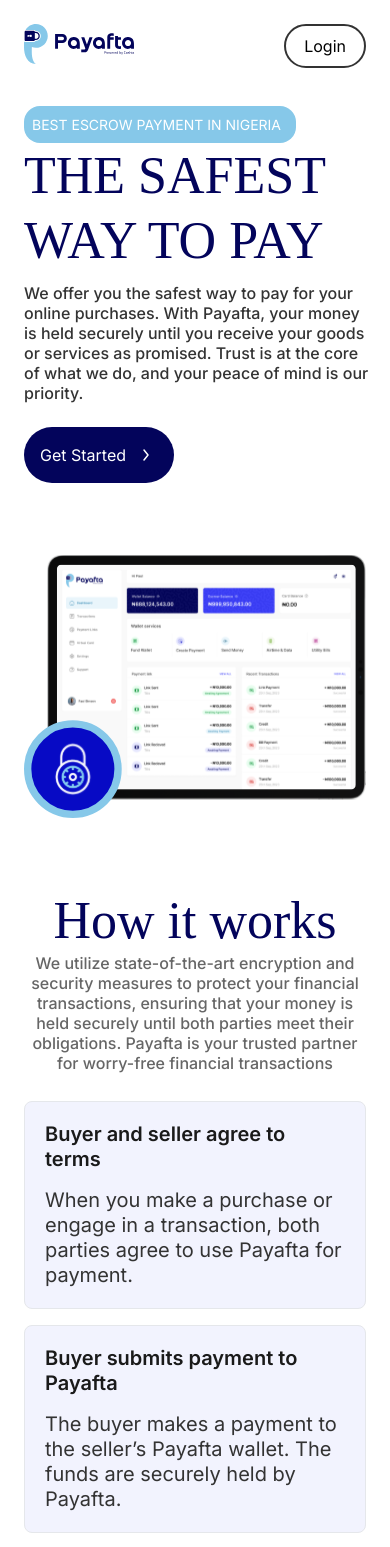
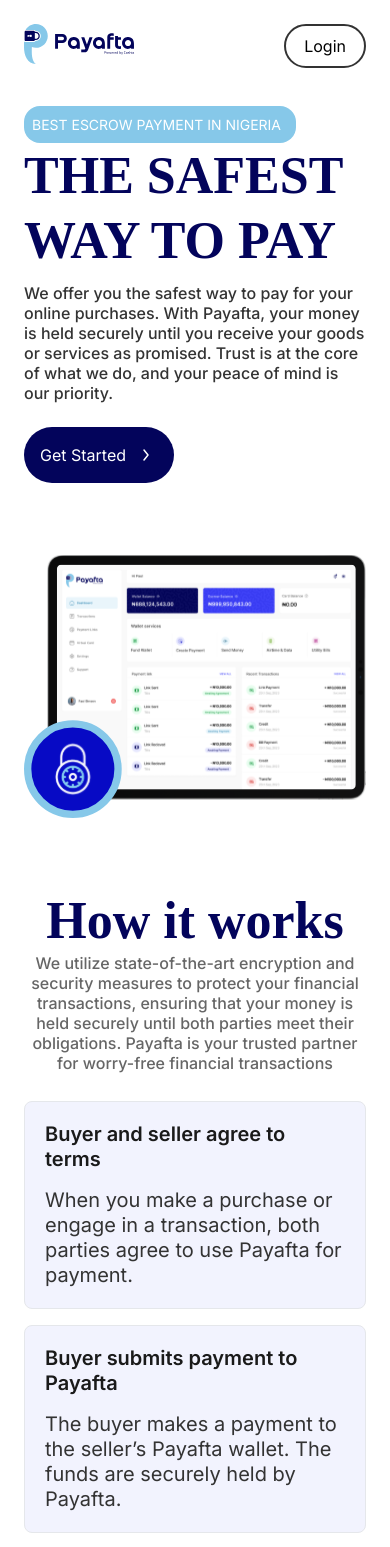
Before and after one commit to FirstFounders-Inc/payafta, a React (Vite) app: page /home in a window 390 px wide. Shown: the top 1547 px of the page. Built offline with nearby package versions, Linux system fonts and the light colour scheme.

Commit message:
chore: implemented home page

```diff
--- a/src/modules/authentication/Home/components/BuyerProtection.tsx
+++ b/src/modules/authentication/Home/components/BuyerProtection.tsx
@@ -7,7 +7,7 @@ const BuyerProtection = () => {
         <img src={buyerProtection} alt="a happy lady" />
       </div>
       <div className="">
-        <h1 className="lg:w-[624px]  font-normal  text-[52px] lg:text-[64px]  leading-[65px] lg:leading-[80px] text-[#03045B] font-[Millik]">
+        <h1 className="lg:w-[624px]  font-bold  text-[52px] lg:text-[64px]   text-[#03045B] font-[Millik]">
           Buyer Protection with Payafta
         </h1>
         <p className="text-[20px] leading-[25px] text-[#333333] font-medium lg:w-[624px] pt-4">
--- a/src/modules/authentication/Home/components/HowItWorks.tsx
+++ b/src/modules/authentication/Home/components/HowItWorks.tsx
@@ -36,7 +36,7 @@ const HowItWorks = () => {
   return (
     <div className=" pt-[40px] md:pt-[86px] ">
       <div className="flex flex-col items-center justify-center">
-        <h1 className=" font-normal  text-[52px] md:text-[64px]  leading-[65px] md:leading-[80px] text-[#03045B] font-[Millik]">
+        <h1 className=" font-bold  text-[52px] md:text-[64px]  leading-[65px] md:leading-[80px] text-[#03045B] font-[Millik]">
           How it works
         </h1>
         <p className=" text-[16px] lg:text-[20px] text-center font-medium   lg:w-[838px]  leading-[20px] lg:leading-[25px] text-[#666666]">
--- a/src/modules/authentication/Home/components/SafePayment.tsx
+++ b/src/modules/authentication/Home/components/SafePayment.tsx
@@ -21,10 +21,10 @@ const SafePayment = () => {
               <p className=" rounded-[16px] md:rounded-[24px] bg-[#86C8E9] p-2 w-[272px] text-[#fff] uppercase  text-[14px] font-600">
                 {el?.smallText}
               </p>
-              <h1 className=" font-[Millik] text-[52px] lg:text-[80px] font-normal text-[#03045B] w-[351px]  md:w-[700px] lg:w-[539px]  leading-[65px] md:leading-[100px] uppercase mb-[10px]">
+              <h1 className=" font-[Millik] text-[52px] lg:text-[80px] font-bold text-[#03045B]   md:w-[700px] lg:w-[539px]  leading-[65px] md:leading-[100px] uppercase mb-[10px]">
                 {el?.bigText}
               </h1>
-              <p className="text-[#333333] text-[16px] md:text-[20px] leading-[20px] md:leading-[25px] font-medium w-[350px] md:w-[649px] mb-[24px]">
+              <p className="text-[#333333] text-[16px] md:text-[20px] leading-[20px] md:leading-[25px] font-medium  md:w-[649px] mb-[24px]">
                 {el?.paragraph}
               </p>
               <button className="flex gap-2  rounded-[31px] lg:rounded-[48px] bg-[#03045B]  p-4 lg:p-6">
--- a/src/modules/authentication/Home/components/SellerProtection.tsx
+++ b/src/modules/authentication/Home/components/SellerProtection.tsx
@@ -4,7 +4,7 @@ const SellerProtection = () => {
   return (
     <div className="flex flex-col lg:flex-row gap-2 items-center justify-center pt-16">
       <div className="flex-1">
-        <h1 className=" lg:w-[624px] text-[64px] leading-[80px] text-[#03045B] font-normal font-[Millik]">
+        <h1 className=" lg:w-[624px] text-[64px] leading-[80px] text-[#03045B] font-bold font-[Millik]">
           Seller Protection with Payafta
         </h1>
         <p className="lg:w-[624px] text-[20px] leading-[25px] font-medium text-[#333333] pt-4">
--- a/src/modules/authentication/Home/components/SetUpEscrow.tsx
+++ b/src/modules/authentication/Home/components/SetUpEscrow.tsx
@@ -4,9 +4,9 @@ import phoneScreen from '@assets/svg/phoneScreen.svg';
 
 const SetUpEscrow = () => {
   return (
-    <div className="bg-[#E9F5FB] lg:h-[639px] border rounded-[24px] flex  flex-col lg:flex-row gap-4 p-[40px] mt-14">
+    <div className="bg-[#E9F5FB] lg:h-[639px] border rounded-[24px] flex  flex-col lg:flex-row gap-4 px-[40px] pt-[40px] mt-14">
       <div className="lg:w-[729px]">
-        <h1 className="text-[64px] leading-[80px] text-[#03045B] font-[Millik] pb-6">
+        <h1 className="text-[64px] leading-[80px] text-[#03045B] font-[Millik] pb-6 font-bold">
           Set Up Escrow Payments with Payafta
         </h1>
         <div>
--- a/src/modules/authentication/Home/components/WhatCanYouBuy.tsx
+++ b/src/modules/authentication/Home/components/WhatCanYouBuy.tsx
@@ -4,7 +4,7 @@ import check from '@assets/icons/check.svg';
 const WhatCanYouBuy = () => {
   return (
     <div className="flex flex-col items-center justify-center pt-16">
-      <h1 className="lg:w-[920px] text-center  text-[52px] lg:text-[64px]  leading-[65px] lg:leading-[80px] text-[#03045B] font-normal font-[Millik]">
+      <h1 className="lg:w-[920px] text-center  text-[52px] lg:text-[64px]  leading-[65px] lg:leading-[80px] text-[#03045B] font-bold font-[Millik]">
         What Can You Buy & Sell Using PayAfta?
       </h1>
       <div className="flex flex-col md:flex-row gap-10 lg:gap-24 pt-6">
```
Also changed, not shown: src/modules/authentication/Home/components/Footer.tsx (+10 -8 lines).
